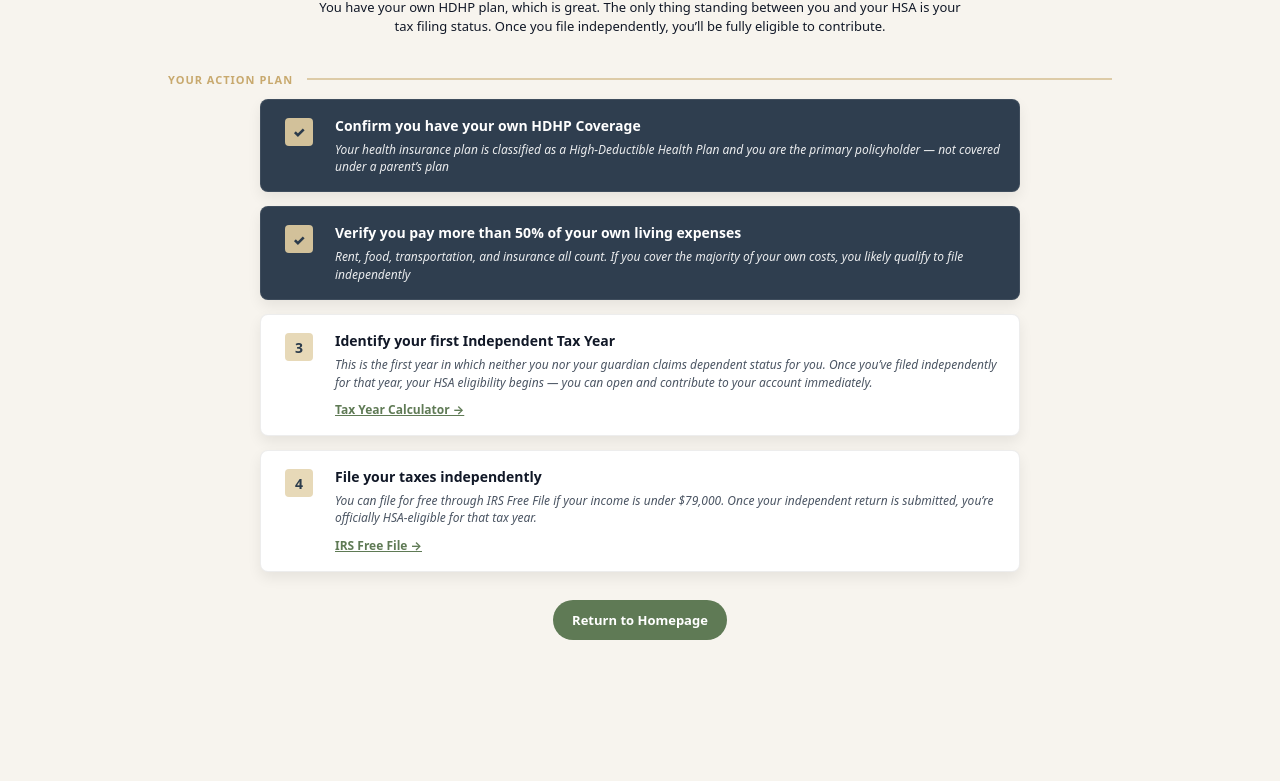
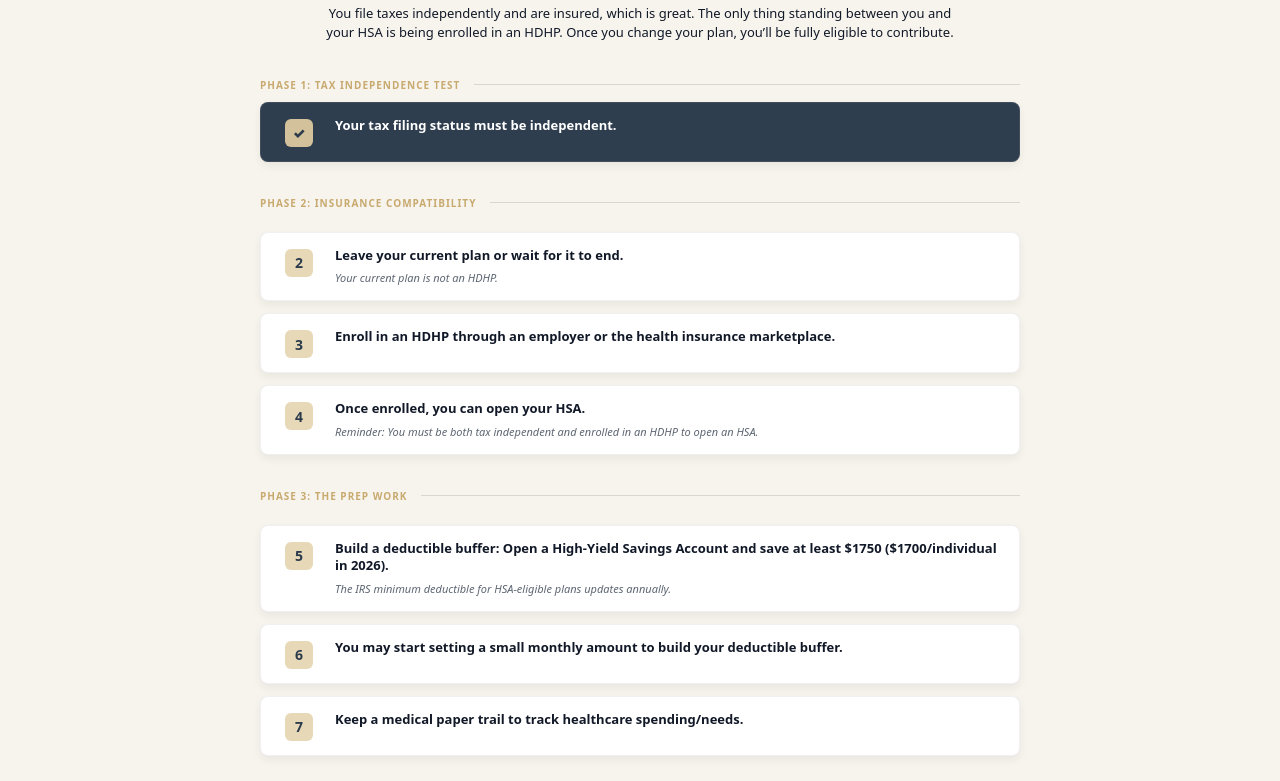
Before and after one commit to josevigil298/HSA-Project-Informatics172, a website: page pages/Result-Question/Next-Step.html in a window 1280 px wide. Shown: the part 305-1086 px from the top of the page. Before the commit the page ends 991 px from the top, so only its background shows below. Drawn offline with Linux system fonts and the light colour scheme.

Commit message:
done with next steps and resources.

```diff
--- a/css/Next-Step.css
+++ b/css/Next-Step.css
@@ -254,3 +254,141 @@
       width: 80px;
     }
   }
+
+  /* ===== Make plan look like screenshot checklist ===== */
+
+/* Phase headers (small label + thin divider line) */
+.phase-header{
+  display:flex;
+  align-items:center;
+  gap:14px;
+
+  width:100%;            /* full width */
+  max-width:760px;
+  margin:22px auto 10px auto;
+
+  justify-content:flex-start; /* anchor content left */
+}
+
+.phase-label{
+  font-size: 10px;
+  letter-spacing: 1px;
+  font-weight: 900;
+  color: var(--gold);
+  text-transform: uppercase;
+  white-space: nowrap;
+}
+
+.phase-rule{
+  height: 1px;
+  flex: 1;
+  background: rgba(0,0,0,0.12);
+}
+
+/* Plan container stays centered like screenshot */
+.plan{
+  max-width: 760px;
+  margin: 0 auto;
+  display:flex;
+  flex-direction: column;
+  gap: 12px;
+}
+
+/* Checklist row style */
+.plan-card{
+  display:flex;
+  align-items:flex-start;
+  gap: 14px;
+  padding: 14px 16px;
+  border-radius: 8px;
+  background: #fff;
+  border: 1px solid rgba(0,0,0,0.06);
+  box-shadow: 0 4px 10px rgba(0,0,0,0.06);
+}
+
+/* Done row looks like dark bar */
+.plan-card.is-done{
+  background: var(--nav);
+  color: #fff;
+  border-color: rgba(255,255,255,0.08);
+}
+
+/* Left icon column */
+.plan-left{
+  flex: 0 0 44px;
+  display:flex;
+  align-items:flex-start;
+  justify-content:center;
+  padding-top: 2px;
+}
+
+/* Hide checkbox but keep accessibility */
+.plan-toggle{
+  position: absolute;
+  opacity: 0;
+  pointer-events: none;
+}
+
+/* The square badge (number or check) */
+.plan-icon{
+  width: 28px;
+  height: 28px;
+  border-radius: 6px;
+  background: #e7d9b8;
+  color: #2b3b4b;
+  display:flex;
+  align-items:center;
+  justify-content:center;
+  font-weight: 900;
+  font-size: 14px;
+  cursor: pointer;
+  user-select: none;
+}
+
+/* Show number by default */
+.plan-icon::before{
+  content: attr(data-num);
+}
+
+/* When checked, show ✓ and “done” colors */
+.plan-toggle:checked + .plan-icon{
+  background: #d2c19a;
+}
+.plan-toggle:checked + .plan-icon::before{
+  content: "✓";
+}
+
+/* Typography */
+.plan-title{
+  margin: 0;
+  font-size: 13px;
+  font-weight: 800;
+  line-height: 1.35;
+}
+
+.plan-desc{
+  margin: 6px 0 0;
+  font-size: 11px;
+  line-height: 1.45;
+  color: #4b5563;
+  font-style: italic;
+}
+
+/* Desc text in done rows (lighter) */
+.plan-card.is-done .plan-desc{
+  color: rgba(255,255,255,0.85);
+}
+
+/* Make whole row feel clickable without forcing it */
+.plan-card:hover{
+  transform: translateY(-1px);
+  transition: transform .12s ease;
+}
+
+/* Optional: slightly tighter hero spacing like screenshot */
+.hero-title{
+  font-size: 30px;
+}
+.hero-subtitle{
+  font-size: 13px;
+}
--- /dev/null
+++ b/js/next-step.js
@@ -0,0 +1,10 @@
+document.querySelectorAll(".plan-toggle").forEach((cb) => {
+    const card = cb.closest(".plan-card");
+    // set initial state
+    if (cb.checked) card.classList.add("is-done");
+    else card.classList.remove("is-done");
+
+    cb.addEventListener("change", () => {
+      card.classList.toggle("is-done", cb.checked);
+    });
+  });
--- a/pages/Result-Question/Next-Step.html
+++ b/pages/Result-Question/Next-Step.html
@@ -36,76 +36,122 @@
         </h1>
 
         <p class="hero-subtitle">
-          You have your own HDHP plan, which is great. The only thing standing between you and your HSA
-          is your tax filing status. Once you file independently, you’ll be fully eligible to contribute.
+          You file taxes independently and are insured, which is great.
+          The only thing standing between you and your HSA is being enrolled in an HDHP.
+          Once you change your plan, you’ll be fully eligible to contribute.
         </p>
       </section>
 
       <!-- Action Plan -->
       <section class="section">
-        <div class="section-header">
-          <span class="section-label">YOUR ACTION PLAN</span>
-          <span class="section-rule"></span>
+        <!-- PHASE 1 -->
+        <div class="phase-header">
+          <span class="phase-label">PHASE 1: TAX INDEPENDENCE TEST</span>
+          <span class="phase-rule"></span>
         </div>
 
         <div class="plan">
 
-          <!-- Completed item -->
-          <article class="plan-card plan-card--done">
+          <!-- Step 1 -->
+          <article class="plan-card is-done">
             <div class="plan-left">
-              <div class="plan-icon plan-icon--check">✓</div>
+              <input class="plan-toggle" type="checkbox" id="step1" checked>
+              <label class="plan-icon" for="step1" data-num="1" aria-label="Toggle step 1"></label>
             </div>
+
             <div class="plan-body">
-              <h3 class="plan-title">Confirm you have your own HDHP Coverage</h3>
+              <h3 class="plan-title">Your tax filing status must be independent.</h3>
+            </div>
+          </article>
+
+          <!-- PHASE 2 -->
+        <div class="phase-header">
+          <span class="phase-label">PHASE 2: INSURANCE COMPATIBILITY</span>
+          <span class="phase-rule"></span>
+        </div>
+
+          <!-- Step 2 -->
+          <article class="plan-card">
+            <div class="plan-left">
+              <input class="plan-toggle" type="checkbox" id="step2">
+              <label class="plan-icon" for="step2" data-num="2" aria-label="Toggle step 2"></label>
+            </div>
+
+            <div class="plan-body">
+              <h3 class="plan-title">Leave your current plan or wait for it to end.</h3>
+              <p class="plan-desc">Your current plan is not an HDHP.</p>
+            </div>
+          </article>
+
+          <!-- Step 3 -->
+          <article class="plan-card">
+            <div class="plan-left">
+              <input class="plan-toggle" type="checkbox" id="step3">
+              <label class="plan-icon" for="step3" data-num="3" aria-label="Toggle step 3"></label>
+            </div>
+
+            <div class="plan-body">
+              <h3 class="plan-title">Enroll in an HDHP through an employer or the health insurance marketplace.</h3>
+            </div>
+          </article>
+
+          <!-- Step 4 -->
+          <article class="plan-card">
+            <div class="plan-left">
+              <input class="plan-toggle" type="checkbox" id="step4">
+              <label class="plan-icon" for="step4" data-num="4" aria-label="Toggle step 4"></label>
+            </div>
+
+            <div class="plan-body">
+              <h3 class="plan-title">Once enrolled, you can open your HSA.</h3>
               <p class="plan-desc">
-                Your health insurance plan is classified as a High-Deductible Health Plan and you are the
-                primary policyholder — not covered under a parent’s plan
+                Reminder: You must be both tax independent and enrolled in an HDHP to open an HSA.
               </p>
             </div>
           </article>
 
-          <!-- Completed item -->
-          <article class="plan-card plan-card--done">
+          <!-- PHASE 3 -->
+          <div class="phase-header">
+            <span class="phase-label">PHASE 3: THE PREP WORK</span>
+            <span class="phase-rule"></span>
+          </div>
+
+          <!-- Step 5 -->
+          <article class="plan-card">
             <div class="plan-left">
-              <div class="plan-icon plan-icon--check">✓</div>
+              <input class="plan-toggle" type="checkbox" id="step5">
+              <label class="plan-icon" for="step5" data-num="5" aria-label="Toggle step 5"></label>
             </div>
+
             <div class="plan-body">
-              <h3 class="plan-title">Verify you pay more than 50% of your own living expenses</h3>
-              <p class="plan-desc">
-                Rent, food, transportation, and insurance all count. If you cover the majority of your own
-                costs, you likely qualify to file independently
-              </p>
+              <h3 class="plan-title">
+                Build a deductible buffer: Open a High-Yield Savings Account and save at least $1750 ($1700/individual in 2026).
+              </h3>
+              <p class="plan-desc">The IRS minimum deductible for HSA-eligible plans updates annually.</p>
             </div>
           </article>
 
-          <!-- Step 3 -->
-          <article class="plan-card plan-card--todo">
+          <!-- Step 6 -->
+          <article class="plan-card">
             <div class="plan-left">
-              <div class="plan-icon plan-icon--num">3</div>
+              <input class="plan-toggle" type="checkbox" id="step6">
+              <label class="plan-icon" for="step6" data-num="6" aria-label="Toggle step 6"></label>
             </div>
+
             <div class="plan-body">
-              <h3 class="plan-title">Identify your first Independent Tax Year</h3>
-              <p class="plan-desc">
-                This is the first year in which neither you nor your guardian claims dependent status for you.
-                Once you’ve filed independently for that year, your HSA eligibility begins — you can open and
-                contribute to your account immediately.
-              </p>
-              <a class="plan-link" href="#">Tax Year Calculator →</a>
+              <h3 class="plan-title">You may start setting a small monthly amount to build your deductible buffer.</h3>
             </div>
           </article>
 
-          <!-- Step 4 -->
-          <article class="plan-card plan-card--todo">
+          <!-- Step 7 -->
+          <article class="plan-card">
             <div class="plan-left">
-              <div class="plan-icon plan-icon--num">4</div>
+              <input class="plan-toggle" type="checkbox" id="step7">
+              <label class="plan-icon" for="step7" data-num="7" aria-label="Toggle step 7"></label>
             </div>
+
             <div class="plan-body">
-              <h3 class="plan-title">File your taxes independently</h3>
-              <p class="plan-desc">
-                You can file for free through IRS Free File if your income is under $79,000.
-                Once your independent return is submitted, you’re officially HSA-eligible for that tax year.
-              </p>
-              <a class="plan-link" href="#">IRS Free File →</a>
+              <h3 class="plan-title">Keep a medical paper trail to track healthcare spending/needs.</h3>
             </div>
           </article>
 
@@ -120,5 +166,6 @@
     </div>
   </main>
 
+  <script src="../../js/next-step.js"></script>
 </body>
 </html>
```
Also changed, not shown: pages/Result-Question/HSA-Resources.html (+2 -2 lines), img/undraw_certificate_cqps.svg (deleted), img/undraw_education_3vwh.svg (deleted), img/undraw_to-do-list_o3jf.svg (deleted).
